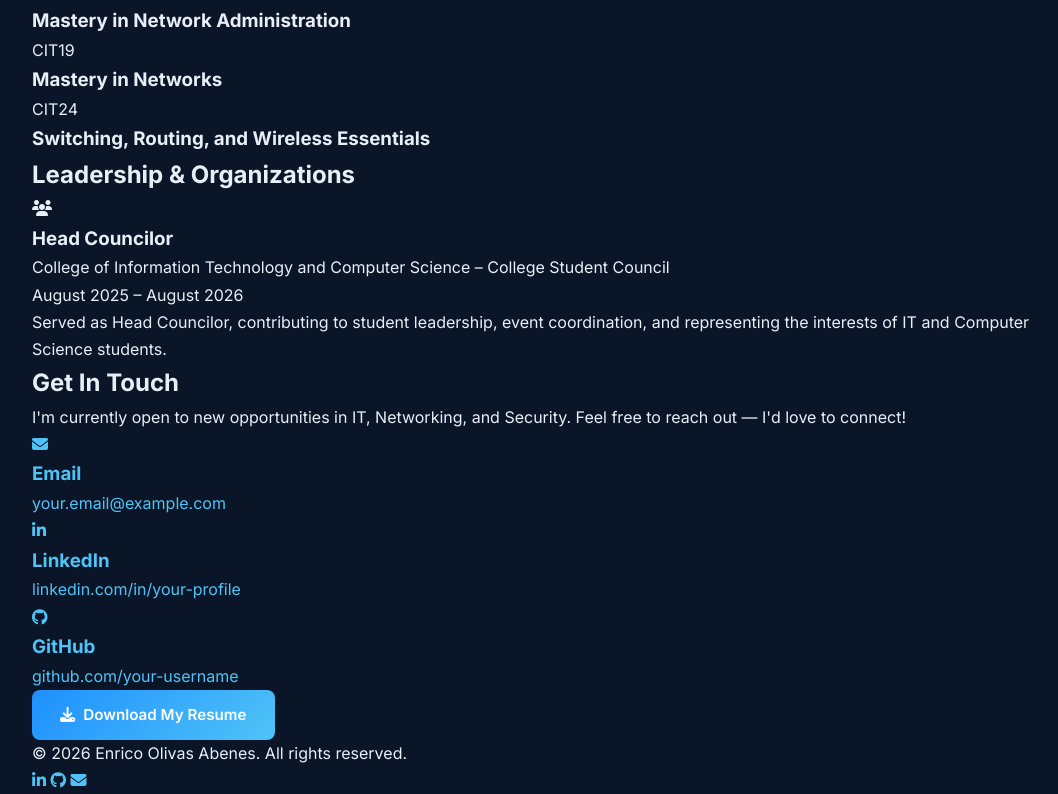
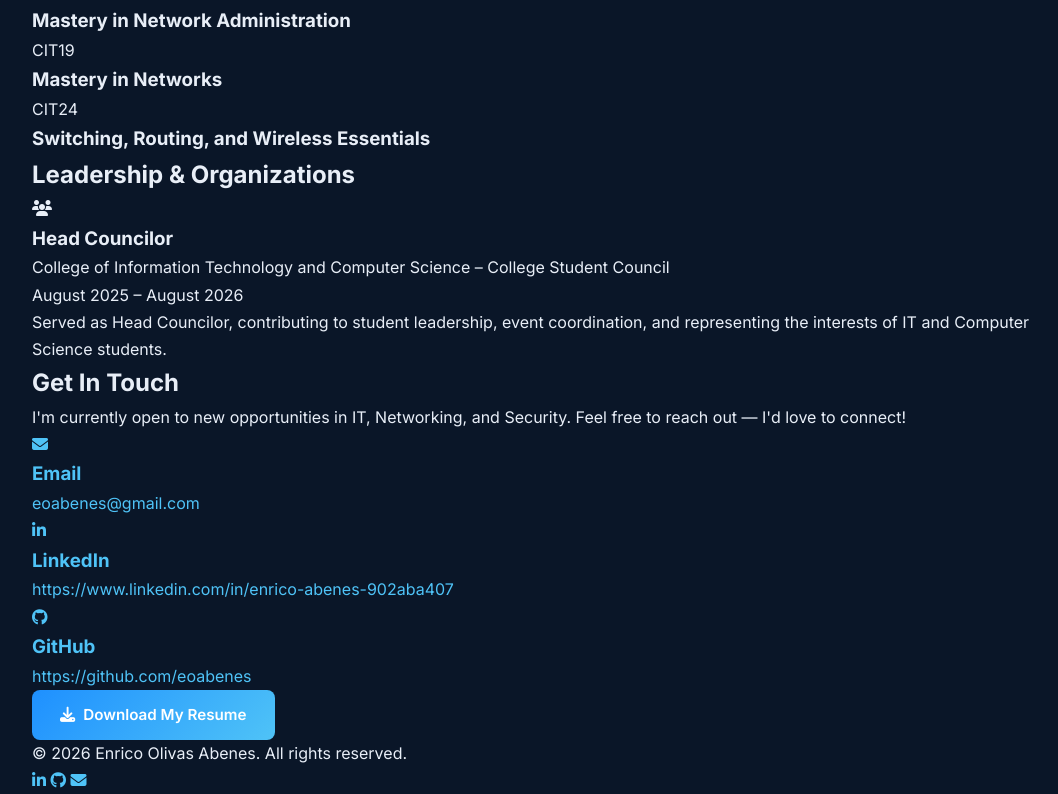
Before and after one commit to eoabenes/Enrico-Abenes-Portfolio, a plain HTML site: page index.html in a window 1280 px wide. Shown: the part 3203-3997 px from the top of the page, without its empty margins (82-1140 px from the left). Drawn offline with Linux system fonts and the light colour scheme.

Commit message:
added more contact info

```diff
--- a/index.html
+++ b/index.html
@@ -318,17 +318,17 @@
                 <a href="mailto:eoabenes@gmail.com" class="contact-card">
                     <i class="fas fa-envelope"></i>
                     <h3>Email</h3>
-                    <p>your.email@example.com</p>
+                    <p>eoabenes@gmail.com</p>
                 </a>
                 <a href="https://www.linkedin.com/in/enrico-abenes-902aba407" target="_blank" rel="noopener" class="contact-card">
                     <i class="fab fa-linkedin-in"></i>
                     <h3>LinkedIn</h3>
-                    <p>linkedin.com/in/your-profile</p>
+                    <p>https://www.linkedin.com/in/enrico-abenes-902aba407</p>
                 </a>
                 <a href="https://github.com/eoabenes" target="_blank" rel="noopener" class="contact-card">
                     <i class="fab fa-github"></i>
                     <h3>GitHub</h3>
-                    <p>github.com/your-username</p>
+                    <p>https://github.com/eoabenes</p>
                 </a>
             </div>
             <div class="contact-cta">
```
